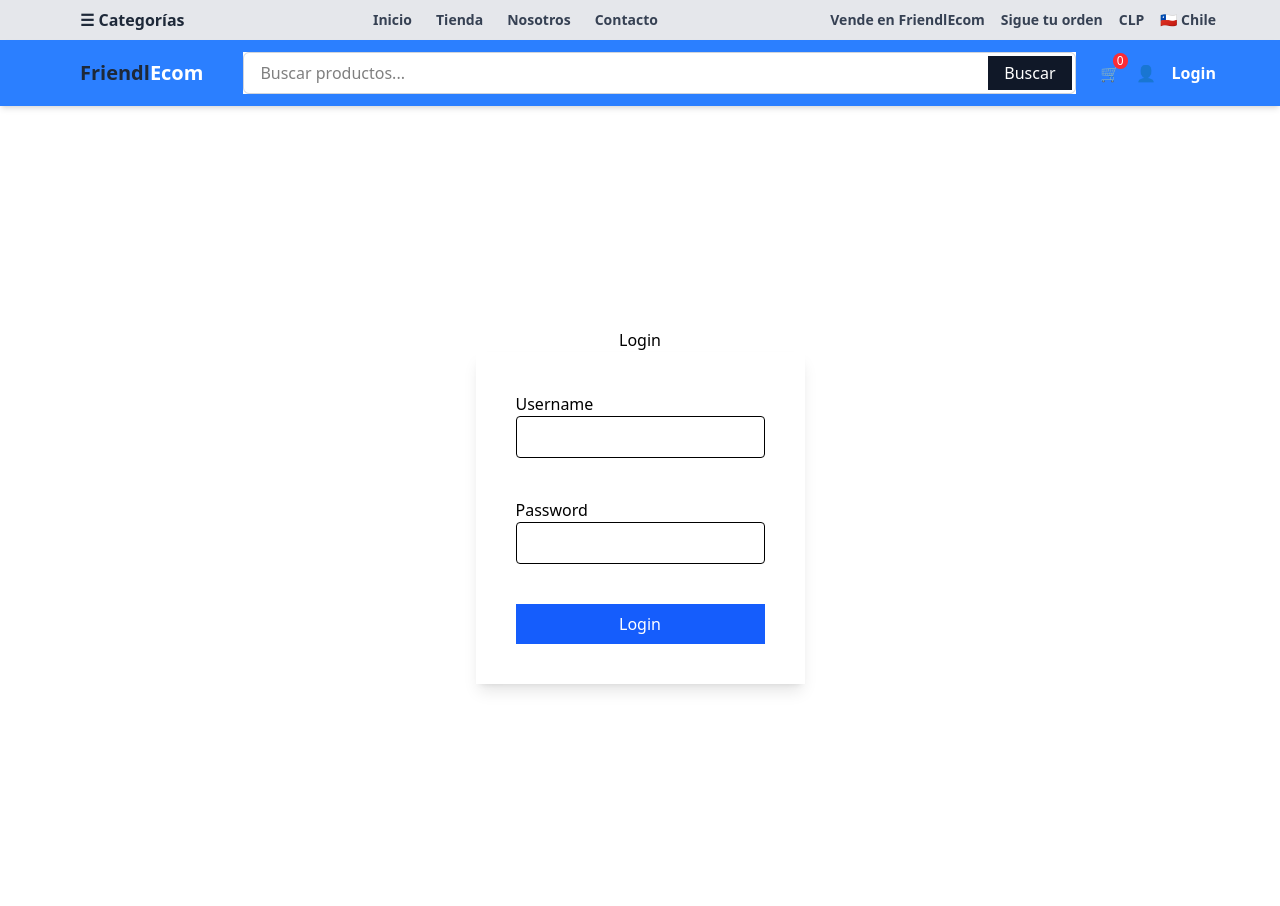
After one commit to feriverau/prtfl_ecom, a Django app: page /users/login in a window 1280 px wide. The commit adds this page. Run offline with Django 5.2, Linux system fonts and the light colour scheme; some libraries are stand-ins or nearby versions.

Commit message:
Login&Logout functionality: LoginForm (extends AuthenticationForm); show conditional login/logout link in navbar (based on user.is_authenticated); views, paths, template(tailwind styling)

```diff
--- a/mysite/cart/templates/cart/cart-overview.html
+++ b/mysite/cart/templates/cart/cart-overview.html
@@ -1,7 +1,7 @@
 {% extends 'myapp/base.html' %}
 <!--Comment-->
 {% block body %}
-<h2 class="text-3xl font-semibold mb-8 text-gray-800">Carro de Compras</h2>
+<h2 class="text-3xl font-semibold mb-8 text-gray-800">Tu Carro</h2>
 
 {% if cart %}
 <!--Cart Table-->
--- a/mysite/myapp/templates/myapp/base.html
+++ b/mysite/myapp/templates/myapp/base.html
@@ -113,6 +113,14 @@
         <!-- Hamburger Menu (Mobile) -->
         <button class="md:hidden text-gray-600 hover:text-blue-600">☰</button>
       </div>
+
+      <div>
+        {% if user.is_authenticated %}
+        <a class="text-white font-bold" href="{% url 'logout' %}">Logout</a>
+        {% else %}
+        <a class="text-white font-bold" href="{% url 'login' %}">Login</a>
+        {% endif %}
+      </div>
     </nav>
     <!--Nav-->
     {% block body %}
--- a/mysite/users/forms.py
+++ b/mysite/users/forms.py
@@ -1,5 +1,6 @@
-from django.contrib.auth.forms import UserCreationForm
+from django.contrib.auth.forms import UserCreationForm,AuthenticationForm
 from django.contrib.auth.models import User
+from django import forms
 
 class CreateUserForm(UserCreationForm):
     class Meta:
@@ -12,3 +13,8 @@ class CreateUserForm(UserCreationForm):
             field.widget.attrs.update({
                 'class':'w-full px-3 py-2 border border-gray-300 rounded'
             })
+
+
+class LoginForm(AuthenticationForm):
+    username = forms.CharField(widget=forms.TextInput())
+    password = forms.CharField(widget=forms.PasswordInput())
--- /dev/null
+++ b/mysite/users/templates/users/login.html
@@ -0,0 +1,30 @@
+{% extends 'myapp/base.html' %}
+
+{% block body %}
+
+<div class="flex flex-col justify-center items-center min-h-screen">
+    <h1>Login</h1>
+    <form method="POST" class="shadow-lg p-10 space-y-10">
+        {% csrf_token %}
+        {% if form.non_field_errors %}
+        <div class="bg-red-500 text-white p-2">
+            {% for error in form.non_field_errors %}
+            <p>{{error}}</p>
+            {% endfor %}
+        </div>
+        {% endif %}
+        <div>
+            <label for="">Username</label>
+            <div class="border rounded p-2">{{form.username}}</div>
+        </div>
+        <div>
+            <label for="">Password</label>
+            <div class="border rounded p-2">{{form.password}}</div>
+        </div>
+        <button class="bg-blue-600 px-2 py-2 w-full text-white">Login</button>
+
+    </form>
+
+</div>
+
+{% endblock %}
--- a/mysite/users/urls.py
+++ b/mysite/users/urls.py
@@ -3,8 +3,12 @@ from .import views
 
 urlpatterns=[
     path('register',views.register,name='register'),
+
     path('email-verification/<str:uidb64>/<str:token>',views.email_verification,name='email-verification'),
     path('email-verification-sent',views.email_verification_sent,name='email-verification-sent'),
     path('email-verification-success',views.email_verification_success,name='email-verification-success'),
     path('email-verification-failed',views.email_verification_failed,name='email-verification-failed'),
+
+    path('login',views.user_login,name='login'),
+    path('logout',views.user_logout,name='logout'),
 ]
--- a/mysite/users/views.py
+++ b/mysite/users/views.py
@@ -7,6 +7,8 @@ from django.utils.http import urlsafe_base64_decode,urlsafe_base64_encode
 from django.utils.encoding import force_bytes,force_str
 from .token import account_activation_token
 from django.contrib.auth.models import User
+from .forms import LoginForm
+from django.contrib.auth import authenticate,login,logout
 
 # Create your views here.
 def register(request):
@@ -49,3 +51,21 @@ def email_verification_success(request):
 
 def email_verification_failed(request):
     return render(request,'users/email-verification-failed.html')
+
+def user_login(request):
+    form = LoginForm()
+    if request.method=="POST":
+        form = LoginForm(request,data=request.POST)
+        if form.is_valid():
+            username = request.POST.get('username')
+            password = request.POST.get('password')
+            user = authenticate(request,username=username,password=password)
+            if user is not None:
+                login(request,user)
+                return redirect('index')
+
+    return render(request,'users/login.html',{'form':form})
+
+def user_logout(request):
+    logout(request)
+    return redirect('index')
```
